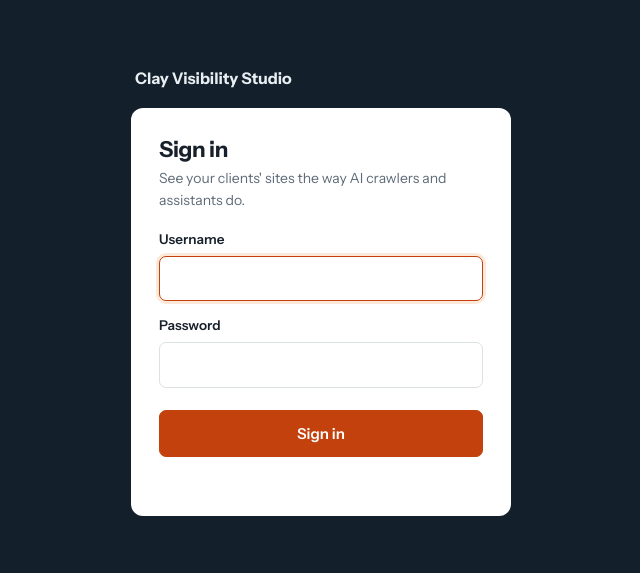
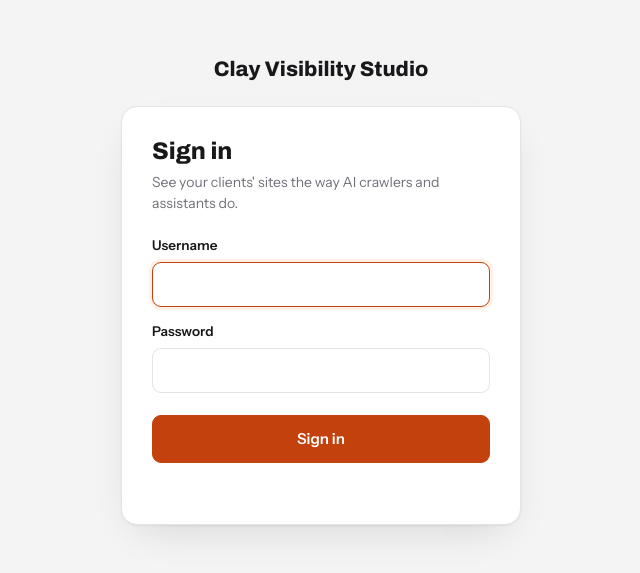
Before and after one commit to raselbepary/ai-bot-checker, a plain HTML site: page web/login.html in a window 1280 px wide. Shown: the part 109-682 px from the top of the page, without its empty margins (319-959 px from the left). Drawn offline with Linux system fonts and the light colour scheme.

Commit message:
Modern UI: light inset canvas, brand-derived type, headline results, refreshed sign-in, reports and portal

```diff
--- a/web/login.html
+++ b/web/login.html
@@ -6,27 +6,29 @@
 <title>Sign in – Clay Visibility Studio</title>
 <link rel="preconnect" href="https://fonts.googleapis.com">
 <link rel="preconnect" href="https://fonts.gstatic.com" crossorigin>
-<link rel="stylesheet" href="https://fonts.googleapis.com/css2?family=Instrument+Sans:wght@400;500;600;700&display=swap">
+<link rel="stylesheet" href="https://fonts.googleapis.com/css2?family=Archivo:wdth,wght@100..125,600..800&family=Instrument+Sans:wght@400..700&display=swap">
 <style>
-:root{--night:#13202b;--surface:#ffffff;--ink:#18212b;--muted:#5e6b78;--line:#dce2e0;--accent:#c2410c;--accent-hover:#9a3412;--accent-ink:#fff;--accent-soft:#fde9d9;--bad:#b4261e;color-scheme:light}
-@media (prefers-color-scheme: dark){:root{--night:#0b1115;--surface:#161e24;--ink:#e3e9ed;--muted:#94a3af;--line:#27333b;--accent:#ff8a3d;--accent-hover:#ffa463;--accent-ink:#1c0c02;--accent-soft:#3b2112;--bad:#ff8f86;color-scheme:dark}}
+:root{--bg:#f4f4f5;--surface:#ffffff;--ink:#18181b;--muted:#71717a;--line:#e4e4e7;--accent:#c2410c;--accent-hover:#9a3412;--accent-ink:#ffffff;--accent-soft:#fff1e6;--bad:#b91c1c;color-scheme:light}
+@media (prefers-color-scheme: dark){:root{--bg:#0f0f12;--surface:#1b1b20;--ink:#f4f4f5;--muted:#a1a1aa;--line:#2a2a31;--accent:#ff8a3d;--accent-hover:#ffa463;--accent-ink:#1c0c02;--accent-soft:#2e1a0e;--bad:#f87171;color-scheme:dark}}
 *{box-sizing:border-box}
-html,body{margin:0;min-height:100%;background:var(--night);color:var(--ink);
+html,body{margin:0;min-height:100%;background:var(--bg);color:var(--ink);
   font:15px/1.55 "Instrument Sans",-apple-system,BlinkMacSystemFont,"Segoe UI",Roboto,Helvetica,Arial,sans-serif;-webkit-font-smoothing:antialiased}
 main{min-height:100vh;display:grid;place-items:center;padding:24px}
-.wrap{width:100%;max-width:380px}
-.brand{display:flex;flex-direction:column;gap:8px;color:#e8eef2;font-weight:650;font-size:16px;margin:0 0 18px 4px}
-.brand img{display:block;width:200px;max-width:100%;height:auto}
+.wrap{width:100%;max-width:400px}
+.brand{display:flex;flex-direction:column;align-items:center;gap:8px;margin:0 0 24px;text-align:center;color:var(--ink);
+  font:800 21px/1.2 "Archivo","Instrument Sans",sans-serif;font-stretch:112%}
+.brand picture,.brand img{display:block;width:216px;max-width:100%;height:auto}
 .brand.has-logo .co{display:none}
-.brand.has-logo span{font-size:13.5px;color:#9fb0bd;font-weight:600}
-form{background:var(--surface);border-radius:12px;padding:28px}
-h1{font-size:22px;line-height:1.25;margin:0 0 4px;letter-spacing:-.015em;font-weight:650}
-p{color:var(--muted);margin:0 0 18px;font-size:14px}
+.brand.has-logo span{font:600 13.5px/1.3 "Instrument Sans",sans-serif;color:var(--muted)}
+form{background:var(--surface);border:1px solid var(--line);border-radius:16px;padding:30px;
+  box-shadow:0 1px 2px rgba(24,24,27,.05),0 16px 40px -18px rgba(24,24,27,.18)}
+h1{font:800 24px/1.2 "Archivo","Instrument Sans",sans-serif;font-stretch:112%;margin:0 0 6px}
+p{color:var(--muted);margin:0 0 20px;font-size:14px}
 label{display:block;font-size:13.5px;font-weight:600;margin:14px 0 6px}
-input{font:inherit;color:var(--ink);background:var(--surface);border:1px solid var(--line);border-radius:7px;padding:10px 12px;width:100%}
+input{font:inherit;color:var(--ink);background:var(--surface);border:1px solid var(--line);border-radius:9px;padding:10px 12px;width:100%;min-height:44px}
 input:focus{outline:none;border-color:var(--accent);box-shadow:0 0 0 3px var(--accent-soft)}
 button{margin-top:22px;width:100%;font:inherit;font-weight:600;border:1px solid var(--accent);background:var(--accent);
-  color:var(--accent-ink);border-radius:7px;padding:11px 16px;cursor:pointer}
+  color:var(--accent-ink);border-radius:9px;padding:11px 16px;min-height:46px;cursor:pointer}
 button:hover{background:var(--accent-hover);border-color:var(--accent-hover)}
 button:focus-visible{outline:2px solid var(--accent);outline-offset:2px}
 button:disabled{opacity:.6;cursor:progress}
@@ -36,7 +38,7 @@ button:disabled{opacity:.6;cursor:progress}
 <body>
 <main>
 <div class="wrap">
-  <div class="brand"><img src="/brand/logo-dark" alt="The Clay Media" onload="this.parentNode.classList.add('has-logo')" onerror="this.remove()"><span><span class="co">Clay </span>Visibility Studio</span></div>
+  <div class="brand"><picture><source srcset="/brand/logo-dark" media="(prefers-color-scheme: dark)"><img src="/brand/logo-light" alt="The Clay Media" onload="this.closest('.brand').classList.add('has-logo')" onerror="this.closest('picture').remove()"></picture><span><span class="co">Clay </span>Visibility Studio</span></div>
   <form id="f">
     <h1>Sign in</h1>
     <p>See your clients' sites the way AI crawlers and assistants do.</p>
```
